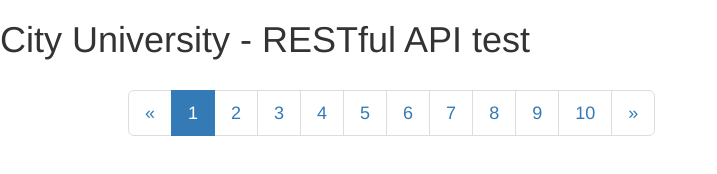
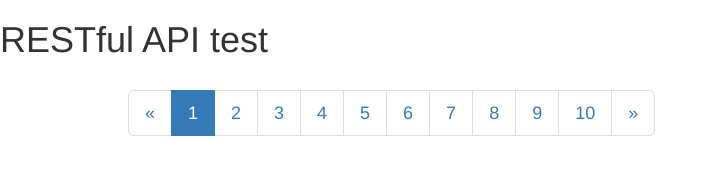
Before and after one commit to jamiekt1983/demo, a plain HTML site: page index.html in a window 1280 px wide. Shown: the whole page, without its empty margins (0-717 px from the left). Drawn offline with nearby package versions, Linux system fonts and the light colour scheme; files that its build step writes are made by us from their sources; no server answers; files whose address does not match are found by name.

Commit message:
change made to index

```diff
--- a/index.html
+++ b/index.html
@@ -1,6 +1,6 @@
 <!doctype html>
 <html>
-<title>City University - RESTful API test</title>
+<title>RESTful API test</title>
 
 <head>
 <link rel="stylesheet" href="/CityRESTAPI/css/style.css">
@@ -12,7 +12,7 @@
 
 <!-- The AngularJS application is defined by  ng-app="myApp". The application runs inside the <div> -->
 <body ng-app="app">
-<h1>City University - RESTful API test</h1>
+<h1>RESTful API test</h1>
 <script>
 (function () {
     // The "'app'" parameter refers to an HTML element in which the application will run. The empty array in angular.module('myApp', []).
```
